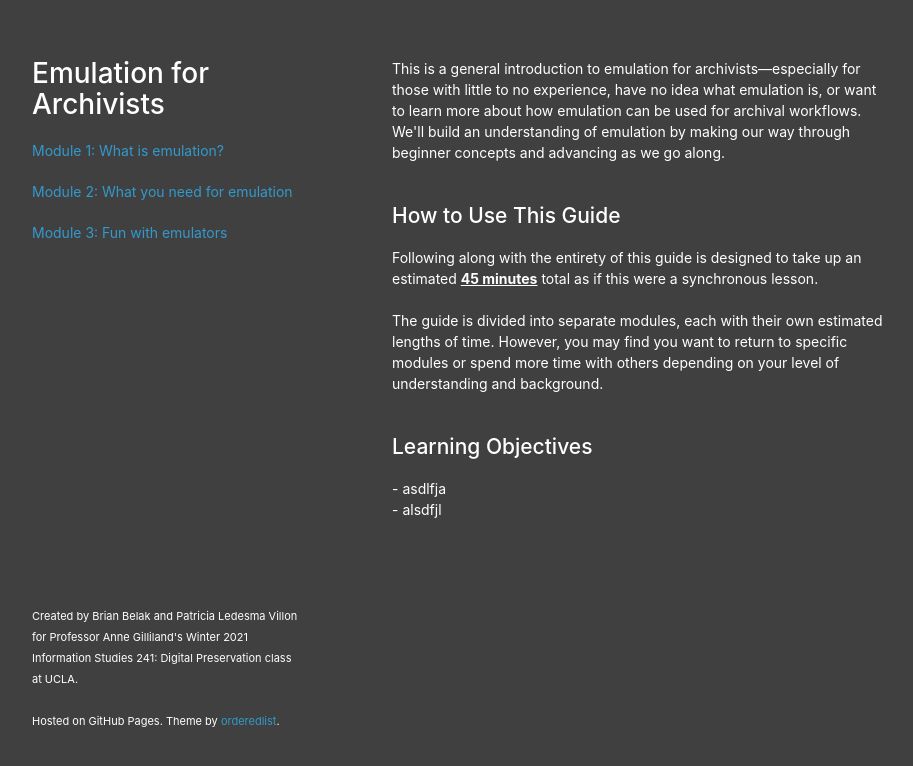
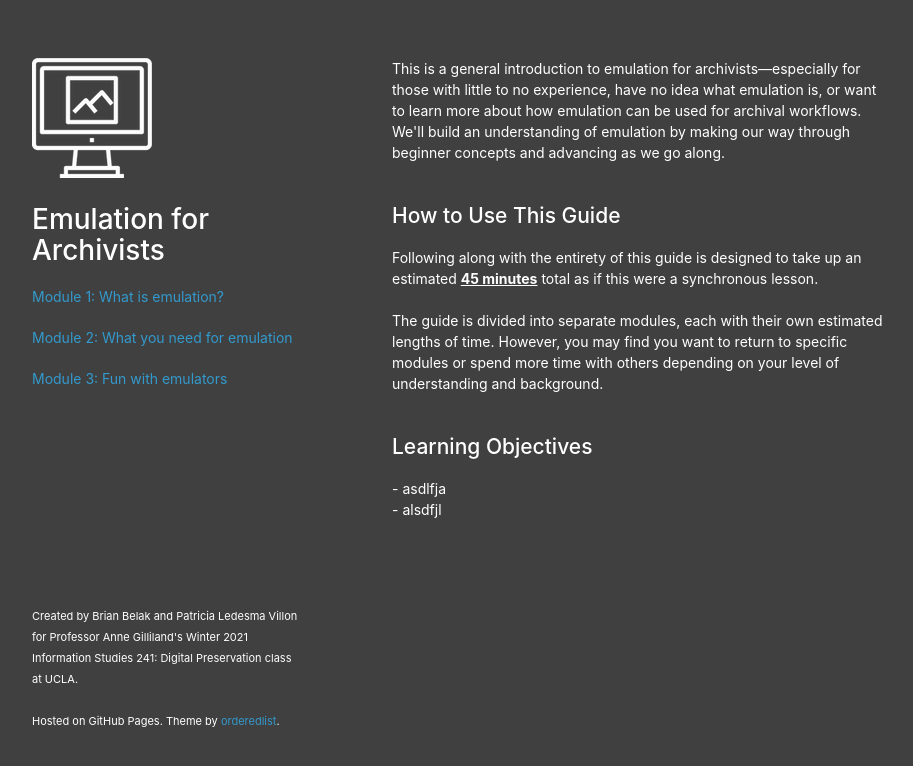
Before and after one commit to heleix/emulation-resources, a plain HTML site: page index.html in a window 1280 px wide. Shown: the whole page, without its empty margins (178-1091 px from the left). Drawn offline with Linux system fonts and the light colour scheme; files whose address does not match are found by name.

Commit message:
Update index.html

```diff
--- a/index.html
+++ b/index.html
@@ -15,6 +15,9 @@
   <body>
     <div class="wrapper">
       <header>
+        <img src="computer.png" alt="Desktop computer with white outline."></center>
+        <br>
+        <br>
         <h1>Emulation for Archivists</h1>
 
         <p class="view"><a href="module-1.html">Module 1: What is emulation?</a>
@@ -22,6 +25,7 @@
         <p class="view"><a href="module-3.html">Module 3: Fun with emulators</a>
 
 
+      </header>
       </header>
 
       <section>
```
